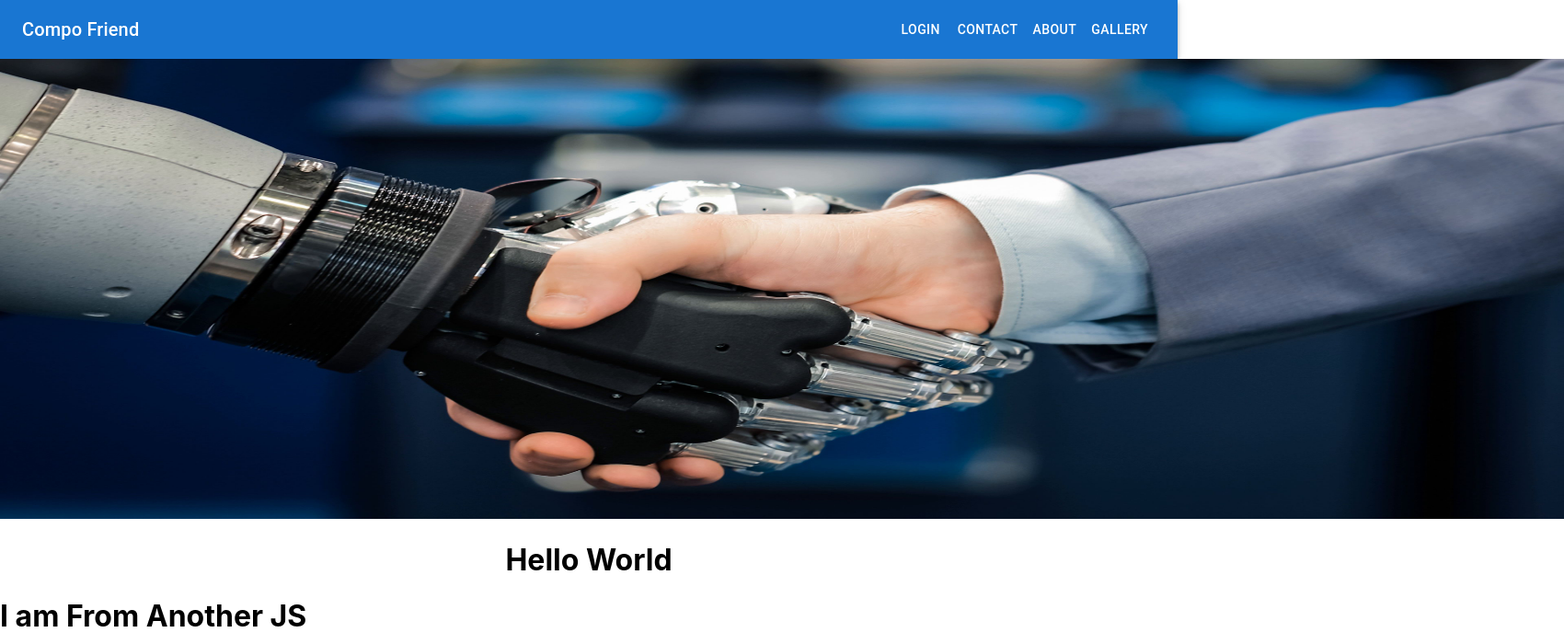
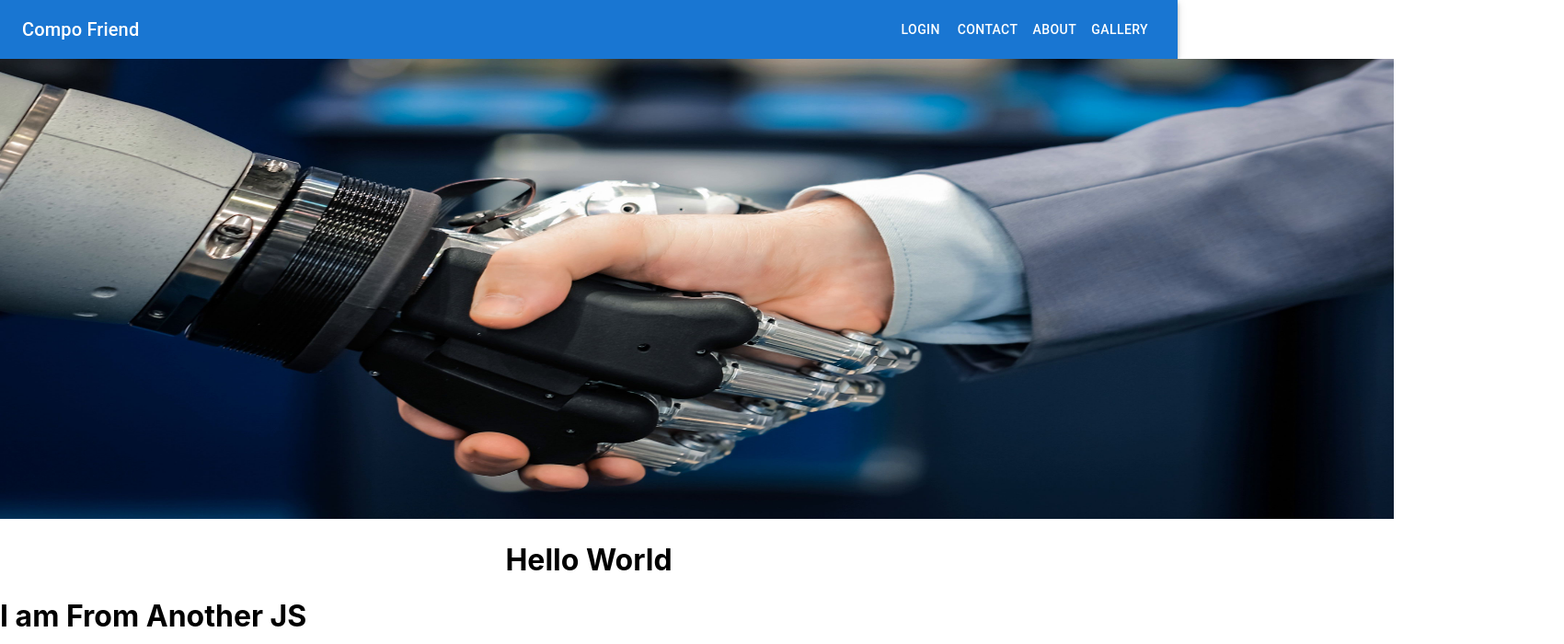
Before and after one commit to thewisdomgupta/myApp, a React (Create React App) app: page / in a window 1280 px wide. Shown: the top 700 px of the page at 92% size, 1700 px wide, since content can reach past the window. Built offline with nearby package versions, Linux system fonts and the light colour scheme.

Commit message:
Alternate Fixed

```diff
--- a/src/components/Background/Background.js
+++ b/src/components/Background/Background.js
@@ -8,7 +8,7 @@ const Background = () => {
 
       <img src={ Img1 } alt="Wallpaper"
       height={500}
-      width={1700}
+      width={1515}
       className="body"
       >
 
```
